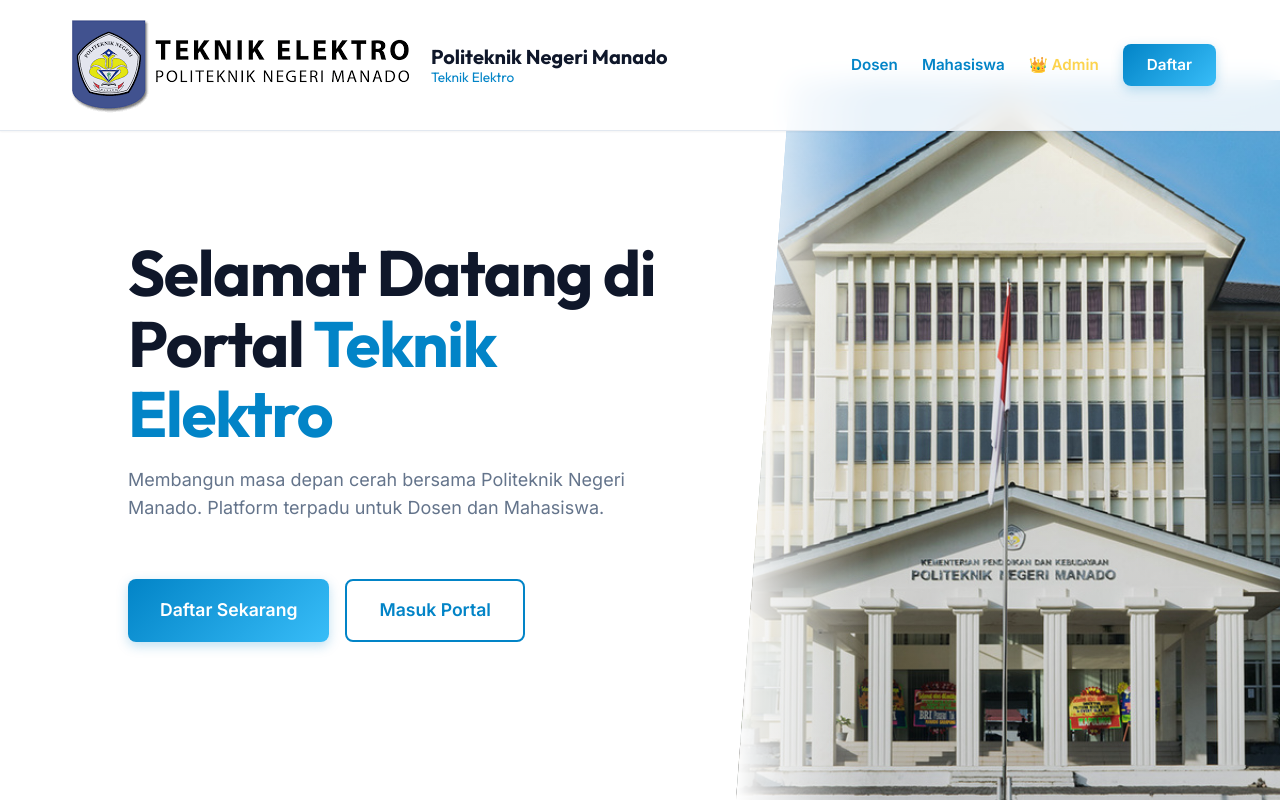
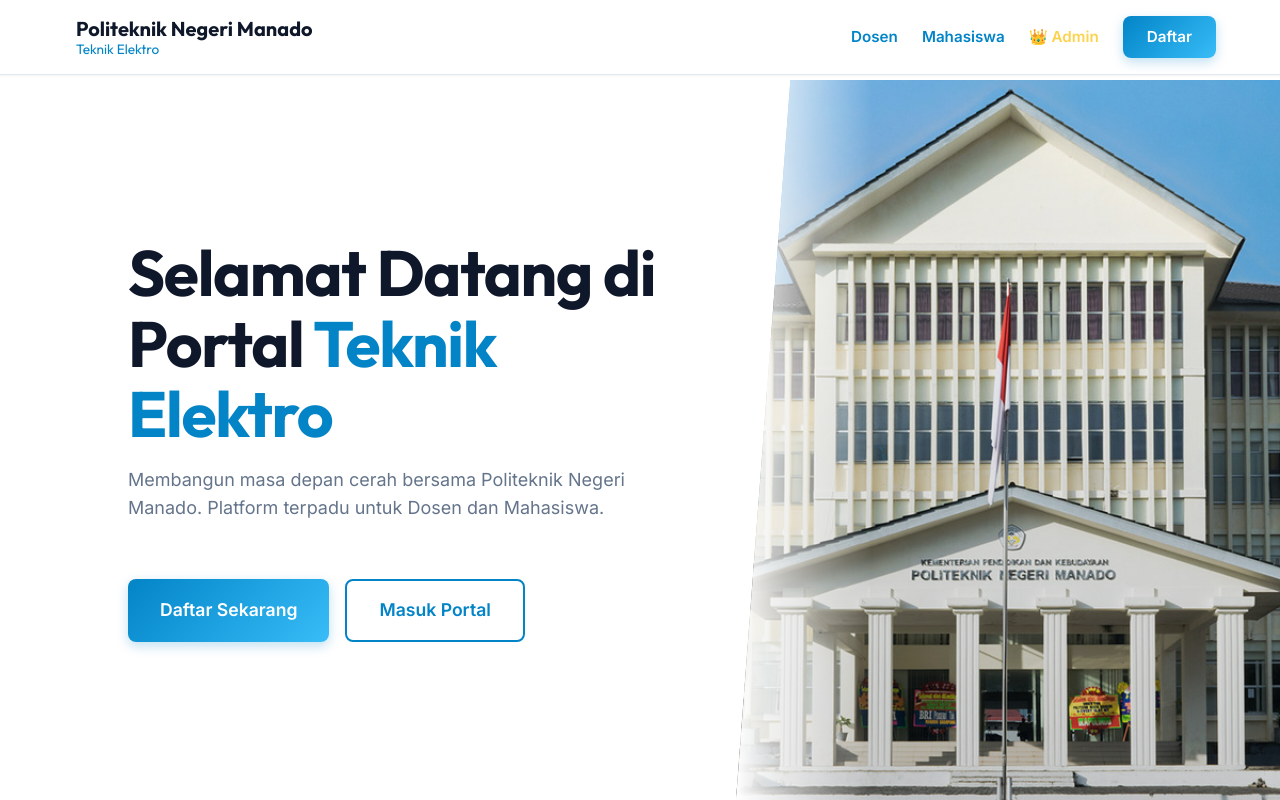
Before and after one commit to rolosengelbert-design/ATS-dan-AAS, a React (Vite) app: page / in a window 1280 px wide. Built offline with nearby package versions, Linux system fonts and the light colour scheme.

Commit message:
Update Navbar: remove logo images

```diff
--- a/src/components/Navbar.jsx
+++ b/src/components/Navbar.jsx
@@ -5,7 +5,7 @@
     return (
       <header className="navbar">
         <Link to="/" className="logo-container" style={{ textDecoration: 'none' }}>
-          <img src="/poli.png" alt="Logo Polimdo" />
+          <img src="" alt="" />
           <div className="logo-text">
             Politeknik Negeri Manado
             <span>Teknik Elektro</span>
@@ -21,7 +21,7 @@
   return (
     <header className="navbar">
       <div className="logo-container">
-        <img src="/poli.png" alt="Logo Polimdo" />
+        <img src="/" alt="" />
         <div className="logo-text">
           Politeknik Negeri Manado
           <span>Teknik Elektro</span>
```
